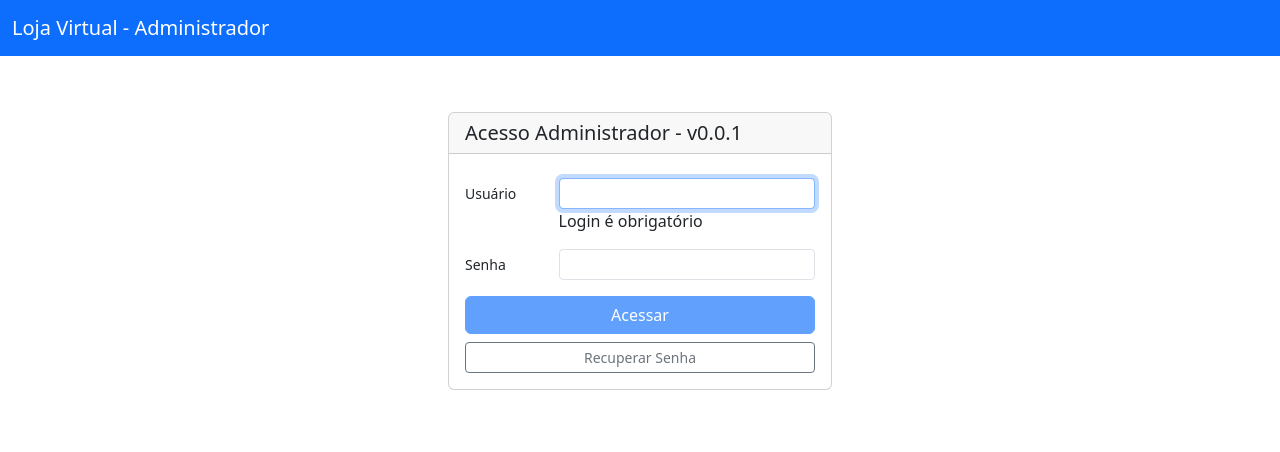
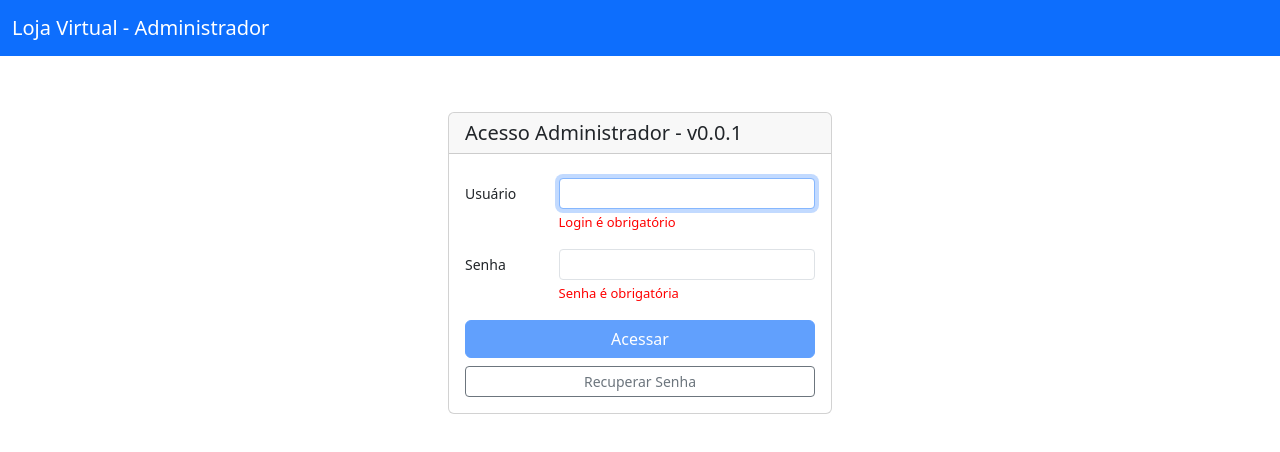
Before and after one commit to Baggio25/lojavirtual_frontend, an Angular app: page / in a window 1280 px wide. Shown: the top 452 px of the page. Built offline with nearby package versions, Linux system fonts and the light colour scheme.

Commit message:
Mostrando mensagem de validação

```diff
--- a/src/app/app.component.html
+++ b/src/app/app.component.html
@@ -14,7 +14,7 @@
           <div class="col-sm-9">
             <input type="email" class="form-control form-control-sm" id="login"
                     name="login" formControlName="login" autofocus/>
-            <span *ngIf="loginForm.get('login')?.errors">Login é obrigatório</span>
+            <span *ngIf="loginForm.get('login')?.errors" style="font-size: small; color: red;">Login é obrigatório</span>
           </div>
         </div>
         <div class="row mb-3">
@@ -22,6 +22,7 @@
           <div class="col-sm-9">
             <input type="password" class="form-control form-control-sm" id="senha"
                     name="senha" formControlName="senha"/>
+            <span *ngIf="loginForm.get('senha')?.errors" style="font-size: small; color: red;">Senha é obrigatória</span>
           </div>
         </div>
         <div class="d-flex flex-column align-itens-center mt-2">
```
